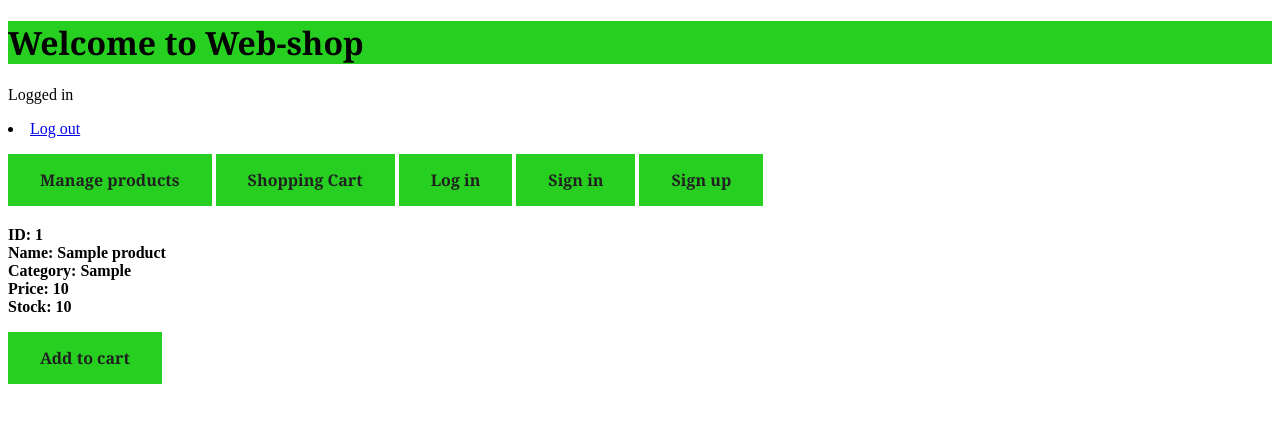
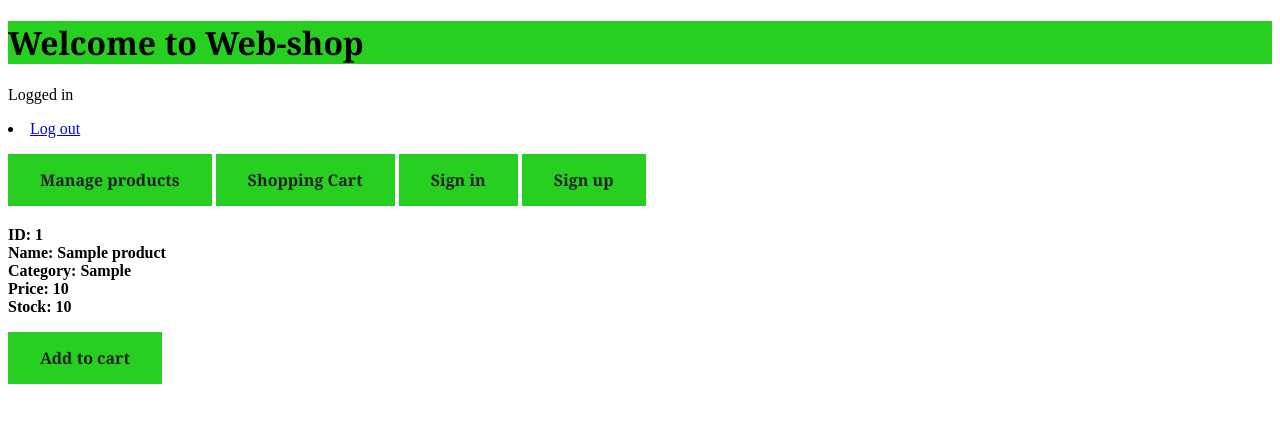
Before and after one commit to oskar-dah/Database, a PHP site: page / in a window 1280 px wide. Shown: the top 423 px of the page. Run offline with PHP 8.4, Linux system fonts and the light colour scheme; a user stored in the database is signed in; tables that the repository leaves empty hold one stand-in row (values such as "Sample post").

Commit message:
removed unnecesary login button that actually directed to shopping cart

```diff
--- a/index.php
+++ b/index.php
@@ -26,7 +26,6 @@ else{
 <p>
 <button class = "button" type="button" onclick="location.href = 'manageProducts.php';">Manage products</button>
 <button class = "button" type="button" onclick="location.href = 'shopCart/shoppingCart.php';">Shopping Cart</button>
-<button class = "button" type="button" onclick="location.href = 'shopCart/shoppingCart.php';">Log in</button>
 <button class = "button" type="button" onclick="location.href = 'signIn.php';">Sign in</button>
 <button class = "button" type="button" onclick="location.href = 'signUp.php';">Sign up</button>
 <?php
```
